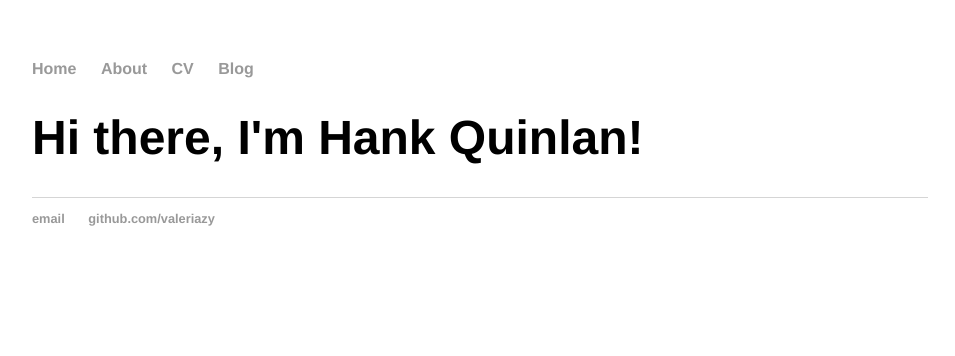
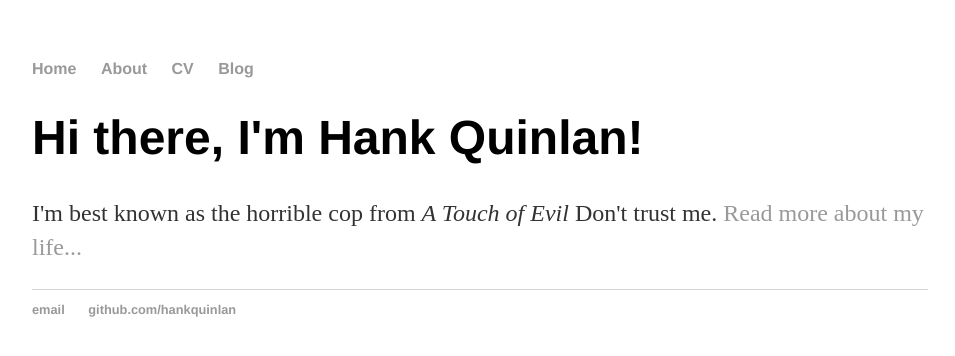
Before and after one commit to valeriazy/valeriazy.github.io., a plain HTML site: page index.html in a window 1280 px wide. Shown: the whole page, without its empty margins (160-1115 px from the left). Drawn offline with Linux system fonts and the light colour scheme.

Commit message:
Update index.html

```diff
--- a/index.html
+++ b/index.html
@@ -17,13 +17,13 @@
 		<div class="container">
     		<div class="blurb">
         		<h1>Hi there, I'm Hank Quinlan!</h1>
-
+				<p>I'm best known as the horrible cop from <em>A Touch of Evil</em> Don't trust me. <a href="/about">Read more about my life...</a></p>
     		</div><!-- /.blurb -->
 		</div><!-- /.container -->
 		<footer>
     		<ul>
-        		<li><a href="mailto:vzottos@udesa.edu.ar">email</a></li>
-        		<li><a href="https://github.com/valeriazy">github.com/valeriazy</a></li>
+        		<li><a href="mailto:hankquinlanhub@gmail.com">email</a></li>
+        		<li><a href="https://github.com/hankquinlan">github.com/hankquinlan</a></li>
 			</ul>
 		</footer>
 	</body>
```
